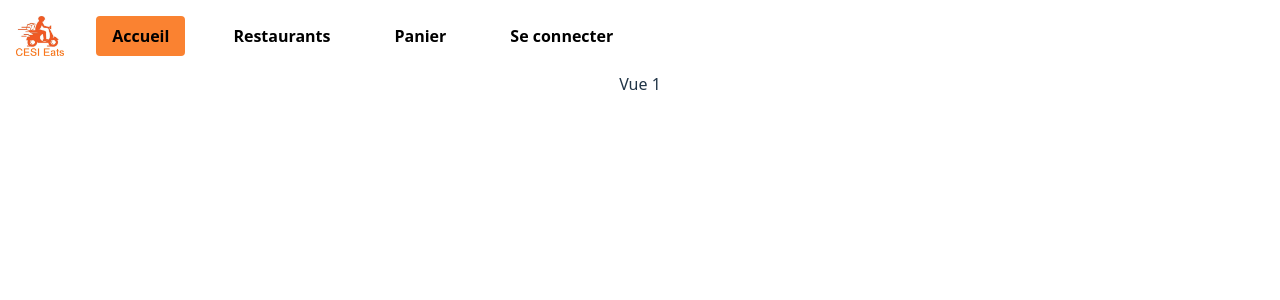
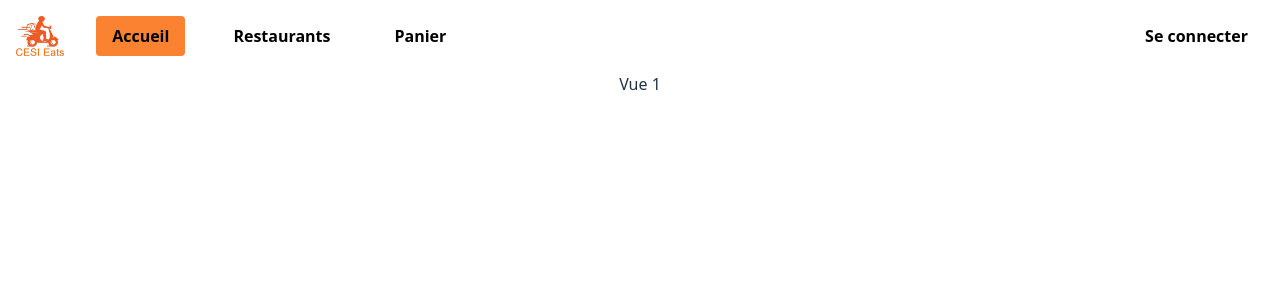
Before and after one commit to Zein-R/Cesi-eats-POC, a Vue app in the folder Cesi-Eats-Front/: page / in a window 1280 px wide. Shown: the top 300 px of the page. Built offline with nearby package versions, Linux system fonts and the light colour scheme.

Commit message:
Se connecter justify end

```diff
--- a/Cesi-Eats-Front/src/App.vue
+++ b/Cesi-Eats-Front/src/App.vue
@@ -9,8 +9,7 @@
         <router-link to="/" class="nav-link">Accueil</router-link>
         <router-link to="/restaurants" class="nav-link">Restaurants</router-link>
         <router-link to="/cart" class="nav-link">Panier</router-link>
-        <router-link to="/login" class="nav-link">Se connecter</router-link>
-
+        <router-link to="/login" class="nav-link ml-auto">Se connecter</router-link>
       </div>
     </div>
     <main>
```
